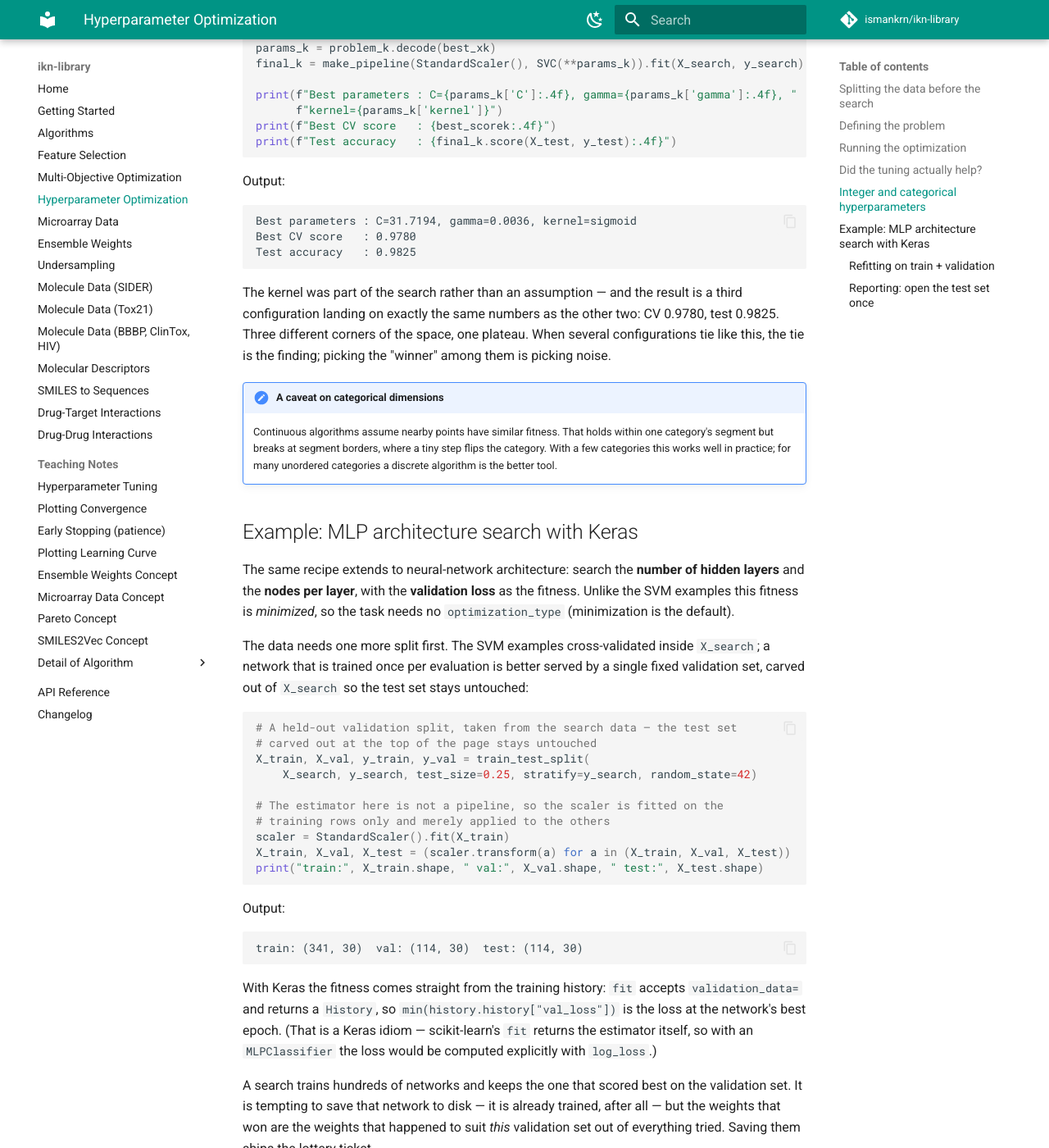
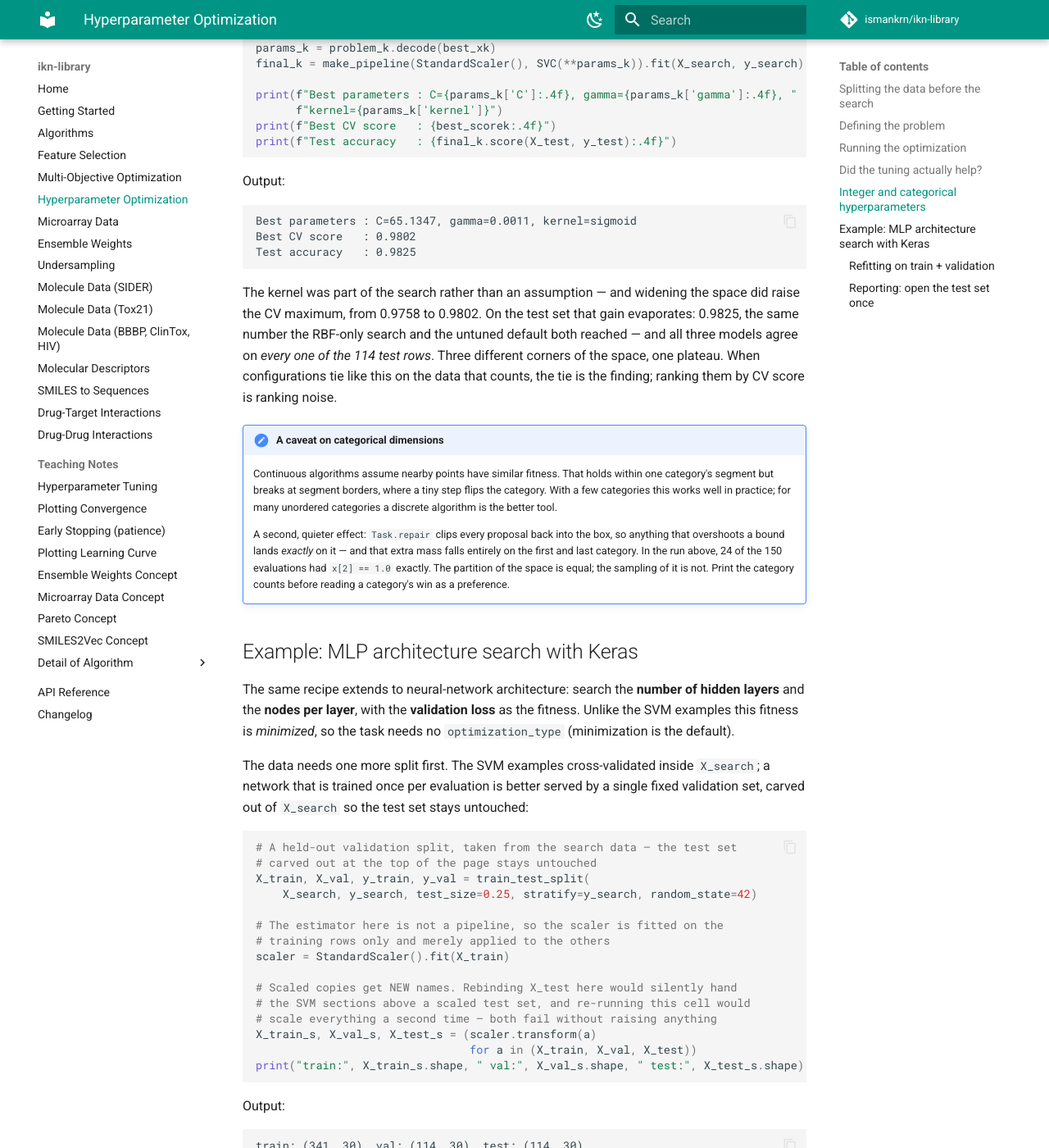
Before and after one commit to ismankrn/ikn-library, an MkDocs documentation site: the page built from docs/parameter-optimization.md, in a window 1280 px wide and 1400 px high, scrolled down 4537 px. Shown: the whole window at 82% size. Built offline with MkDocs 1.6.1 and Material for MkDocs 9.7.7, drawn with Linux system fonts in a browser that asks for light colours; comment, search, counter and statistics services are not loaded; some of the changed text lies outside the part shown.

Commit message:
Fix stale outputs and X_test rebinding in the parameter-optimization page
The SVM and kernel example output blocks were produced by an earlier
version of the code: they match archive_size=50 (the default), while
both code blocks pass archive_size=15. Re-ran every code block on the
page against ikn-library 0.16.0 (seed 42) and replaced both blocks with
what the shown code actually prints. Verified the mismatch is not
dependency drift: identical results under scikit-learn 1.6.1 and 1.8.0.

- SVM example: C=34.3743, gamma=0.0060, CV 0.9758 (was C=6.7972,
  gamma=0.0031, CV 0.9780); the winner's-curse paragraph now says 0.7
  accuracy points, not 0.9.
- Kernel example: C=65.1347, gamma=0.0011, CV 0.9802 (was C=31.7194,
  gamma=0.0036, CV 0.9780). With the real numbers the CV maximum rises
  when the kernel joins the search, so "landing on exactly the same
  numbers" no longer holds. Rewrote the paragraph around the test set
  instead: all three models agree on 114/114 test rows, which makes the
  same point on the data that counts.
- Keras section: the scaler now writes to X_train_s / X_val_s / X_test_s
  instead of rebinding X_train / X_val / X_test. Rebinding left the SVM
  sections above holding a scaled test set, and re-running the cell
  scaled everything twice — both silent.
- Categorical caveat: added the clipping effect. Task.repair puts every
  overshooting proposal exactly on a bound, so the extra mass lands on
  the first and last category (24 of 150 evaluations had x[2] == 1.0 in
  the run on this page). The partition is equal; the sampling is not.

Verified by extracting all ten Python blocks from the patched page and
running them top to bottom: 25 documented output lines, 25 produced,
zero differences.

Co-Authored-By: Claude Opus 5 <noreply@anthropic.com>
Claude-Session: https://claude.ai/code/session_019ygKxzq1ZkNJ1KLfNzUuUq

````diff
--- a/docs/parameter-optimization.md
+++ b/docs/parameter-optimization.md
@@ -128,8 +128,8 @@ print(f"Test accuracy   : {final.score(X_test, y_test):.4f}  (the number to repo
 Output:
 
 ```text
-Best parameters : C=6.7972, gamma=0.0031
-Best CV score   : 0.9780  (search maximum, optimistically biased)
+Best parameters : C=34.3743, gamma=0.0060
+Best CV score   : 0.9758  (search maximum, optimistically biased)
 Test accuracy   : 0.9825  (the number to report)
 ```
 
@@ -160,13 +160,13 @@ print("Test predictions that agree:",
 Output:
 
 ```text
-CV   — default 0.9692   tuned 0.9780
+CV   — default 0.9692   tuned 0.9758
 Test — default 0.9825   tuned 0.9825
 Test predictions that agree: 114/114
 ```
 
 This is the **winner's curse**, and it is worth sitting with. On the
-folds, tuning bought 0.9 accuracy points. On the test set it bought
+folds, tuning bought 0.7 accuracy points. On the test set it bought
 nothing at all: the two models make the *same prediction on all 114
 rows*. Searching hard for the maximum of a noisy score finds
 configurations whose noise happens to point up, and that part of the
@@ -239,16 +239,19 @@ print(f"Test accuracy   : {final_k.score(X_test, y_test):.4f}")
 Output:
 
 ```text
-Best parameters : C=31.7194, gamma=0.0036, kernel=sigmoid
-Best CV score   : 0.9780
+Best parameters : C=65.1347, gamma=0.0011, kernel=sigmoid
+Best CV score   : 0.9802
 Test accuracy   : 0.9825
 ```
 
-The kernel was part of the search rather than an assumption — and the
-result is a third configuration landing on exactly the same numbers as
-the other two: CV 0.9780, test 0.9825. Three different corners of the
-space, one plateau. When several configurations tie like this, the tie
-is the finding; picking the "winner" among them is picking noise.
+The kernel was part of the search rather than an assumption — and
+widening the space did raise the CV maximum, from 0.9758 to 0.9802.
+On the test set that gain evaporates: 0.9825, the same number the
+RBF-only search and the untuned default both reached — and all three
+models agree on *every one of the 114 test rows*. Three different
+corners of the space, one plateau. When configurations tie like this on
+the data that counts, the tie is the finding; ranking them by CV score
+is ranking noise.
 
 !!! note "A caveat on categorical dimensions"
     Continuous algorithms assume nearby points have similar fitness.
@@ -256,6 +259,14 @@ is the finding; picking the "winner" among them is picking noise.
     borders, where a tiny step flips the category. With a few categories
     this works well in practice; for many unordered categories a
     discrete algorithm is the better tool.
+
+    A second, quieter effect: `Task.repair` clips every proposal back
+    into the box, so anything that overshoots a bound lands *exactly*
+    on it — and that extra mass falls entirely on the first and last
+    category. In the run above, 24 of the 150 evaluations had
+    `x[2] == 1.0` exactly. The partition of the space is equal; the
+    sampling of it is not. Print the category counts before reading a
+    category's win as a preference.
 
 ## Example: MLP architecture search with Keras
 
@@ -279,8 +290,13 @@ X_train, X_val, y_train, y_val = train_test_split(
 # The estimator here is not a pipeline, so the scaler is fitted on the
 # training rows only and merely applied to the others
 scaler = StandardScaler().fit(X_train)
-X_train, X_val, X_test = (scaler.transform(a) for a in (X_train, X_val, X_test))
-print("train:", X_train.shape, " val:", X_val.shape, " test:", X_test.shape)
+
+# Scaled copies get NEW names. Rebinding X_test here would silently hand
+# the SVM sections above a scaled test set, and re-running this cell would
+# scale everything a second time — both fail without raising anything
+X_train_s, X_val_s, X_test_s = (scaler.transform(a)
+                                for a in (X_train, X_val, X_test))
+print("train:", X_train_s.shape, " val:", X_val_s.shape, " test:", X_test_s.shape)
 ```
 
 Output:
@@ -370,7 +386,7 @@ class KerasMLPTuningRecipe(Problem):
         return val_loss      # the weights die with this function's scope
 
 
-problem = KerasMLPTuningRecipe(X_train, y_train, X_val, y_val)
+problem = KerasMLPTuningRecipe(X_train_s, y_train, X_val_s, y_val)
 task = Task(problem=problem, max_evals=30)
 algo = AntColonyOptimization(population_size=6, archive_size=10, seed=42)
 best_x, best_loss = algo.run(task)
@@ -455,7 +471,7 @@ has finished its job as a judge — so it can join the training data.
 best_architecture = problem.best["architecture"]   # the recipe
 epoch_budget = problem.best["epoch"]               # inherited from the search
 
-X_full = np.concatenate([X_train, X_val])
+X_full = np.concatenate([X_train_s, X_val_s])
 y_full = np.concatenate([y_train, y_val])
 print("training rows     :", X_full.shape[0], "(train + val)")
 
@@ -495,7 +511,7 @@ These results were produced with **Keras 3.15** on **TensorFlow 2.21**.
     which is the safe direction.
 
     If that trade feels uncomfortable, the compromise is to refit on
-    `X_train` only, with early stopping on `X_val` as before: fresh
+    `X_train_s` only, with early stopping on `X_val_s` as before: fresh
     weights, one fresh initialization per seed, at the cost of the extra
     data.
 
@@ -509,7 +525,7 @@ from sklearn.metrics import accuracy_score, f1_score
 
 rows = []
 for seed, model in zip(FINAL_SEEDS, final_models):
-    proba = model.predict(X_test, verbose=0).ravel()
+    proba = model.predict(X_test_s, verbose=0).ravel()
     pred = (proba >= 0.5).astype(int)
     rows.append({"seed": seed,
                  "test_acc": accuracy_score(y_test, pred),
@@ -521,7 +537,7 @@ print(f"Test accuracy: {report.test_acc.mean():.4f} +/- {report.test_acc.std():.
 print(f"Test F1      : {report.test_f1.mean():.4f} +/- {report.test_f1.std():.4f}")
 
 # Optional: average the three seeds' probabilities into one ensemble
-proba_ens = np.mean([m.predict(X_test, verbose=0).ravel()
+proba_ens = np.mean([m.predict(X_test_s, verbose=0).ravel()
                      for m in final_models], axis=0)
 print("Ensemble acc :", round(accuracy_score(y_test, (proba_ens >= 0.5).astype(int)), 4))
 ```
````
